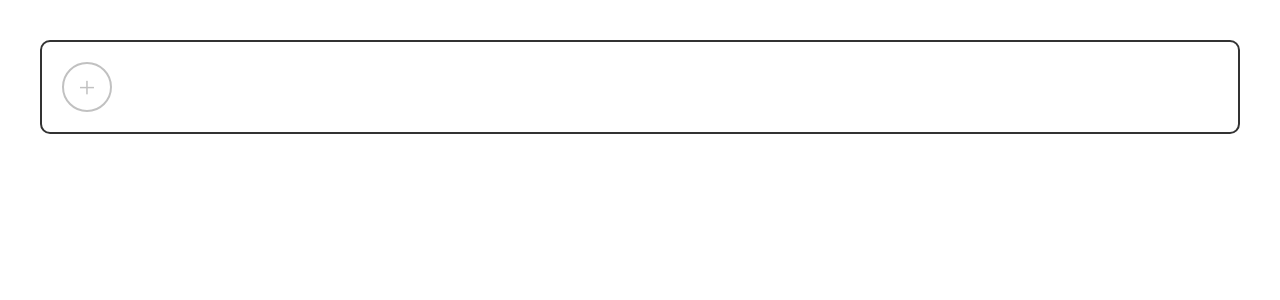
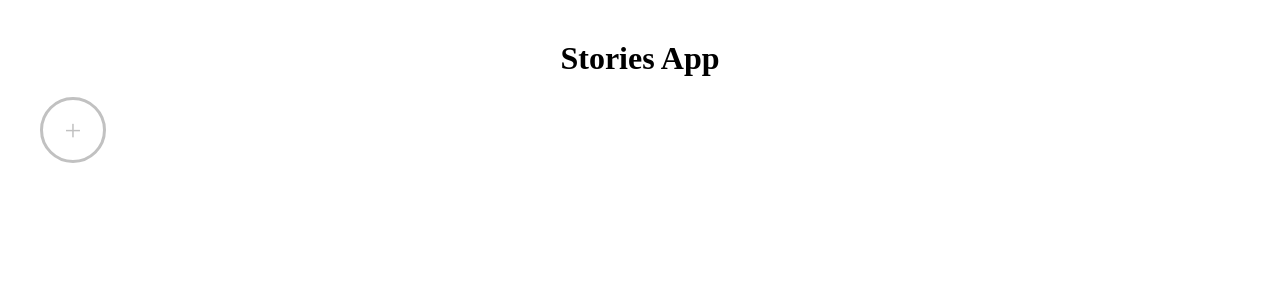
Before and after one commit to tagir404/roadmap-stories-feature, a Vue app: page / in a window 1280 px wide. Shown: the top 300 px of the page. Built offline with nearby package versions, Linux system fonts and the light colour scheme; the HTML template or start-up script is replaced by a standard one.

Commit message:
general styling

```diff
--- a/src/App.vue
+++ b/src/App.vue
@@ -20,13 +20,20 @@ function filterExpiredStories() {
   stories.value = stories.value.filter(story => story.expiredDate > now)
   setStoriesToLocalStorage(stories.value)
 }
+
+const viewStory = (index: number) => {
+  stories.value[index].viewed = true
+  setStoriesToLocalStorage(stories.value)
+}
 </script>
 
 <template>
   <div class="wrapper">
+    <h1>Stories App</h1>
     <StoryBar
       :stories
       @add-new-story="addNewStory"
+      @story-viewed="viewStory"
     />
   </div>
 </template>
@@ -39,6 +46,10 @@ function filterExpiredStories() {
   align-items: center;
 }
 
+h1 {
+  margin-bottom: 20px;
+}
+
 @media (max-width: 640px) {
   .wrapper {
     padding: 20px;
--- a/src/components/AddStoryButton.vue
+++ b/src/components/AddStoryButton.vue
@@ -20,9 +20,9 @@ const emit = defineEmits<{
 .add-story-btn {
   color: #c1c1c1;
   font-size: 30px;
-  width: 50px;
-  height: 50px;
-  border: 2px solid;
+  width: 66px;
+  height: 66px;
+  border: 3px solid;
   border-radius: 50%;
   background: #fff;
   cursor: pointer;
--- a/src/components/FullScreenStory.vue
+++ b/src/components/FullScreenStory.vue
@@ -89,13 +89,13 @@ const checkSwiperEnd = (swiper: Swiper) => {
   align-items: center;
   width: 100vw;
   height: 100vh;
-  background: rgba(0, 0, 0, 0.5);
+  background: #000;
   padding: 40px;
 }
 
 .progress-list {
   display: flex;
-  gap: 50px;
+  gap: 5px;
   width: 100%;
   height: 10px;
   margin-bottom: 50px;
@@ -105,7 +105,7 @@ const checkSwiperEnd = (swiper: Swiper) => {
 .progress-item {
   flex: 1;
   height: 100%;
-  background: rgba(0, 0, 0, 0.2);
+  background: gray;
   display: flex;
   position: relative;
   border-radius: 3px;
@@ -132,6 +132,7 @@ const checkSwiperEnd = (swiper: Swiper) => {
 
 .story img {
   max-height: 60vh;
+  object-fit: contain;
 }
 
 .expired-text {
@@ -144,7 +145,6 @@ const checkSwiperEnd = (swiper: Swiper) => {
 .close-btn {
   color: #fff;
   font-size: 36px;
-  background: rgba(0,0,0, .7);
   width: 40px;
   height: 40px;
   border-radius: 5px;
@@ -171,9 +171,5 @@ const checkSwiperEnd = (swiper: Swiper) => {
   .wrapper {
     padding: 20px;
   }
-
-  .progress-list {
-    gap: 20px;
-  }
 }
 </style>
--- a/src/components/StoryBar.vue
+++ b/src/components/StoryBar.vue
@@ -12,6 +12,7 @@ const props = defineProps<{
 
 const emit = defineEmits<{
   addNewStory: [e: Story]
+  storyViewed: [index: number]
 }>()
 
 const uploadStory = async (e: Event) => {
@@ -27,7 +28,8 @@ const uploadStory = async (e: Event) => {
   const base64img = await toBase64(file)
   const newStory = {
     base64img,
-    expiredDate: getExpiredDate()
+    expiredDate: getExpiredDate(),
+    viewed: false
   }
 
   emit('addNewStory', newStory)
@@ -42,9 +44,10 @@ const activeStory = computed(() =>
   props.stories.find((_, i) => i === fullMode.activeStoryIndex)
 )
 
-const openStory = (activeStoryIndex: number) => {
-  fullMode.activeStoryIndex = activeStoryIndex
+const openStory = (storyIndex: number) => {
+  fullMode.activeStoryIndex = storyIndex
   fullMode.isOpen = true
+  emit('storyViewed', storyIndex)
 }
 </script>
 
@@ -76,10 +79,7 @@ const openStory = (activeStoryIndex: number) => {
 <style scoped>
 .storybar {
   display: flex;
-  gap: 10px;
-  padding: 20px;
-  border-radius: 10px;
-  border: 2px solid #333;
+  gap: 15px;
   width: 100%;
   max-width: 1200px;
   overflow-x: auto;
@@ -91,6 +91,6 @@ const openStory = (activeStoryIndex: number) => {
 
 .storybar-stories {
   display: flex;
-  gap: 10px;
+  gap: 15px;
 }
 </style>
--- a/src/components/StoryItem.vue
+++ b/src/components/StoryItem.vue
@@ -1,5 +1,5 @@
 <script setup lang="ts">
-import type { Story } from '@/types/story';
+import type { Story } from '@/types/story'
 
 const props = defineProps<{
   story: Story
@@ -7,24 +7,38 @@ const props = defineProps<{
 </script>
 
 <template>
-  <div class="story-item">
-    <img data-fancybox="gallery" :src="props.story.base64img" alt="">
+  <div
+    class="story-item"
+    :class="{ viewed: props.story.viewed }"
+  >
+    <img
+      data-fancybox="gallery"
+      :src="props.story.base64img"
+      alt=""
+    />
   </div>
 </template>
 
 <style scoped>
 .story-item {
-  width: 50px;
-  height: 50px;
+  width: 66px;
+  height: 66px;
   border-radius: 50%;
-  border: 2px solid #333;
+  padding: 3px;
+  background: linear-gradient(#90e0ef, #00b4d8, #0077b6);
   cursor: pointer;
   overflow: hidden;
+}
+
+.story-item.viewed {
+  background: #adb5bd;
 }
 
 .story-item img {
   width: 100%;
   height: 100%;
   object-fit: cover;
+  border-radius: 50%;
+  border: 3px solid #fff;
 }
 </style>
--- a/src/types/story.ts
+++ b/src/types/story.ts
@@ -1,4 +1,5 @@
 export interface Story {
   base64img: string
   expiredDate: number
+  viewed: boolean
 }
```
Also changed, not shown: 1 other file (tests, documents, lock files or other folders).
